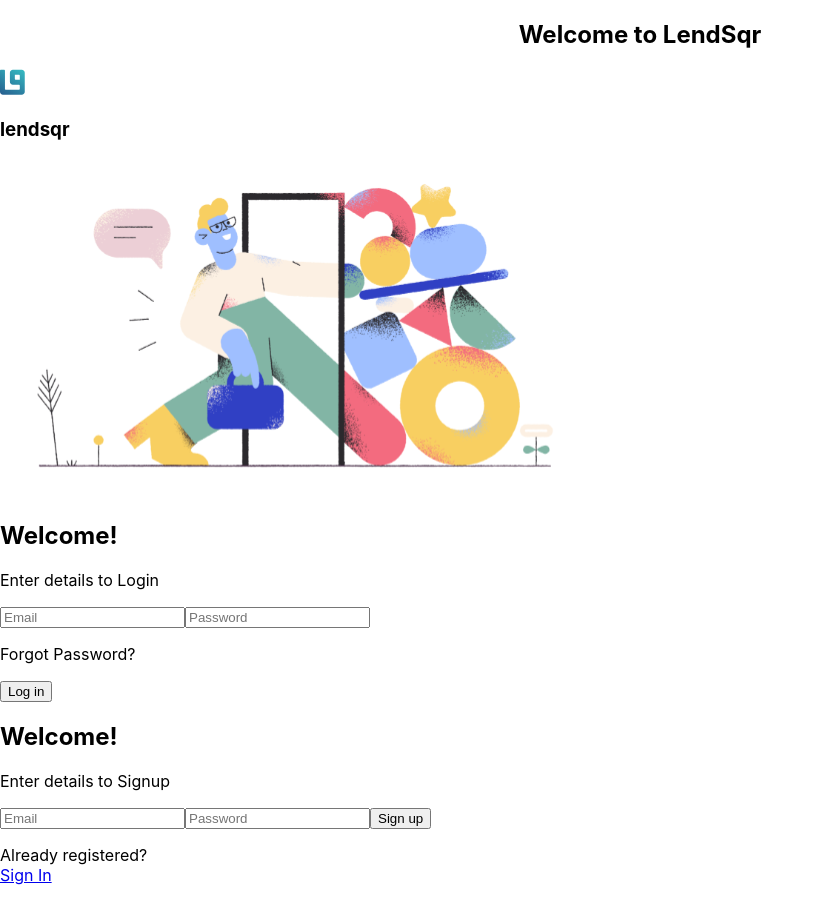
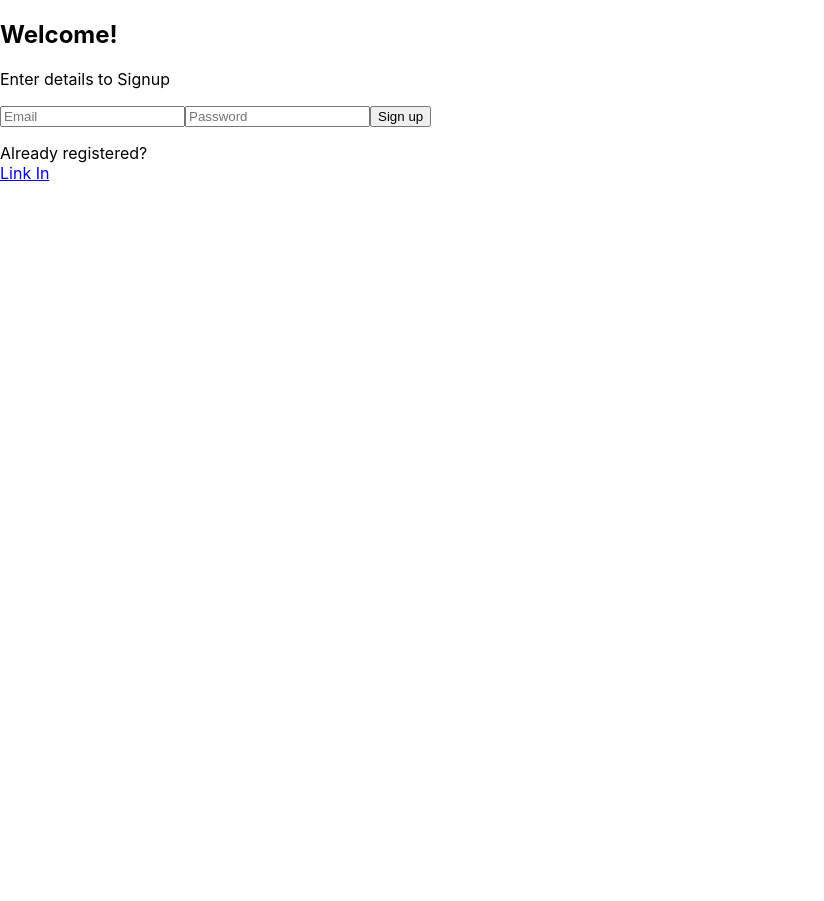
Before and after one commit to Ugboaja-Uchechi/lendsqr-fe-test, a React (Create React App) app: page /signup in a window 1280 px wide. Shown: the whole page, without its empty margins (0-824 px from the left). After the commit the page ends 800 px from the top, so only its background shows below. Built offline with nearby package versions, Linux system fonts and the light colour scheme.

Commit message:
Create routes and link

```diff
--- a/package.json
+++ b/package.json
@@ -9,6 +9,7 @@
     "axios": "^1.1.2",
     "react": "^18.2.0",
     "react-dom": "^18.2.0",
+    "react-router-dom": "^6.4.2",
     "react-scripts": "5.0.1",
     "web-vitals": "^2.1.4"
   },
--- a/src/App.js
+++ b/src/App.js
@@ -1,4 +1,5 @@
 import './App.css';
+import { Route, Routes } from 'react-router-dom';
 import Dashboard from './components/Dashboard';
 import Login from './components/Login';
 import Signup from './components/Signup';
@@ -6,11 +7,11 @@ import Signup from './components/Signup';
 const App = () => {
   return (
     <>
-      <section className="App">
-        <Dashboard />
-      </section>
-      <Login />
-      <Signup />
+      <Routes>
+        <Route exact path="/" element={<Dashboard />} />
+        <Route exact path="/signup" element={<Signup />} />
+        <Route exact path="/login" element={<Login />} />
+      </Routes>
     </>
   );
 }
--- a/src/components/Signup.js
+++ b/src/components/Signup.js
@@ -1,4 +1,6 @@
 import { useState } from "react";
+import Login from "./Login";
+import { Link } from "react-router-dom"
 
 const Signup = () => {
   const [success, setSuccess] = useState(false);
@@ -12,9 +14,7 @@ const Signup = () => {
      {success ? (
         <section>
           <h1>Success!</h1>
-          <p>
-            <a href="#">Sign In</a>
-          </p>
+          <Login />
         </section>
       ) : (
         <section>
@@ -34,7 +34,7 @@ const Signup = () => {
               Already registered?<br />
               <span className="line">
                 {/*put router link here*/}
-                <a href="#">Sign In</a>
+                <Link to="/login" exact>Link In</Link>
               </span>
             </p>
         </section>
--- a/src/index.js
+++ b/src/index.js
@@ -1,11 +1,14 @@
 import React from 'react';
 import ReactDOM from 'react-dom/client';
+import { BrowserRouter as Router } from "react-router-dom"
 import './index.css';
 import App from './App';
 
 const root = ReactDOM.createRoot(document.getElementById('root'));
 root.render(
   <React.StrictMode>
-    <App />
+    <Router>
+      <App />
+    </Router>
   </React.StrictMode>
 );
```
Also changed, not shown: 1 other file (tests, documents, lock files or other folders).
